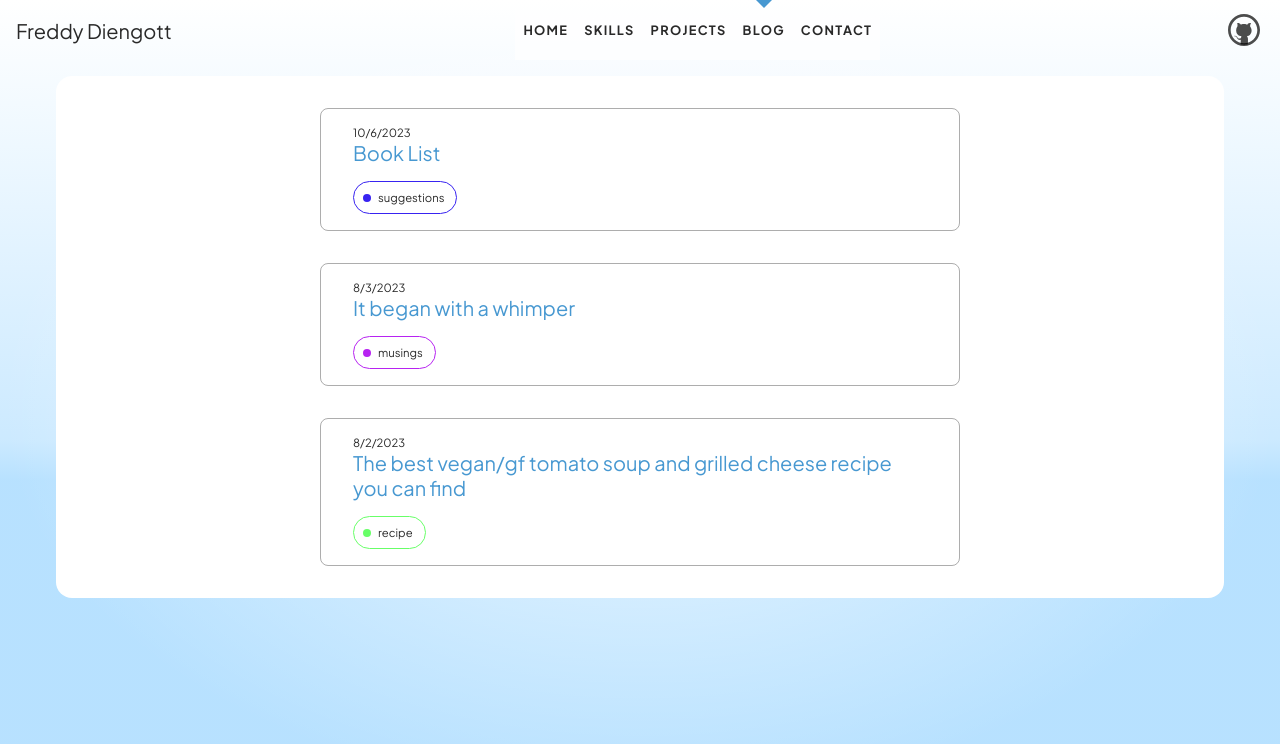
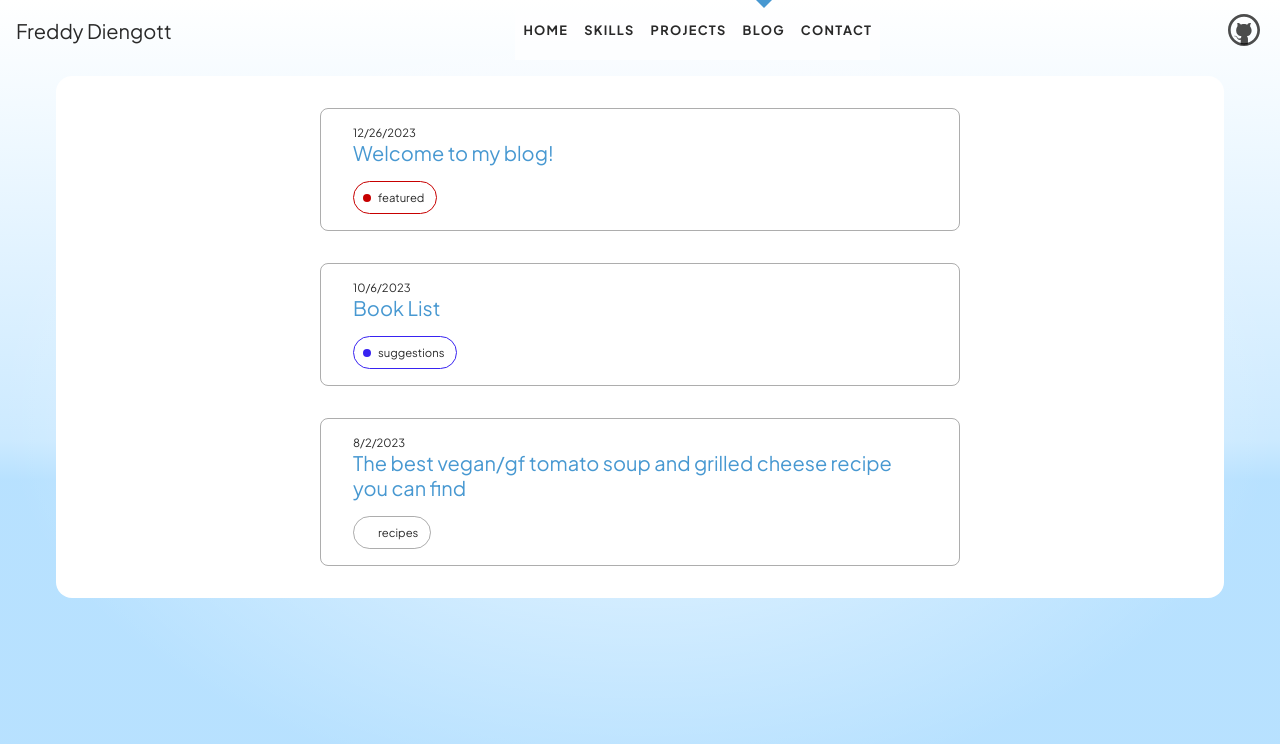
Before and after one commit to fdiengott/portfolio-svelte, a SvelteKit app: page /blogs in a window 1280 px wide. Shown: the top 744 px of the page. Built offline with nearby package versions, Linux system fonts and the light colour scheme.

Commit message:
add welcome blog and add featured tag

```diff
--- a/src/routes/blogs/+page.svelte
+++ b/src/routes/blogs/+page.svelte
@@ -83,4 +83,7 @@
 	.article__tag.suggestions {
 		--tag-color: rgb(56, 35, 241);
 	}
+	.article__tag.featured {
+		--tag-color: rgb(199, 0, 0);
+	}
 </style>
--- /dev/null
+++ b/src/routes/blogs/articles/blogGuide.js
@@ -0,0 +1,9 @@
+const blogGuide = `
+# Welcome to my blog!
+
+If you are one of the few people that has found this page, welcome!
+
+This blog is intended to be a repository for some general knowledge on software engineering, increasingly machine learning, and a number of other random things. I don't intend to publicize this in any way, but it will hopefully have some helpful collections of information I've distilled from many sources. If you have any questions you can reach out to my on linked in or find my email through my resume.
+`;
+
+export default blogGuide;
--- a/src/routes/blogs/articles/index.js
+++ b/src/routes/blogs/articles/index.js
@@ -1,26 +1,33 @@
 // import ea from './ea';
 import tomatoSoup from './tomatoSoup';
-import beginning from './beginning';
+// import beginning from './beginning';
 import bookList from './bookList';
+import blogGuide from './blogGuide';
 
 const pages = {
+	blogGuide: {
+		title: 'Welcome to my blog!',
+		content: blogGuide,
+		date: '12/26/2023',
+		tags: ['featured']
+	},
 	bookList: {
 		title: 'Book List',
 		content: bookList,
 		date: '10/6/2023',
 		tags: ['suggestions']
 	},
-	beginning: {
-		title: 'It began with a whimper',
-		content: beginning,
-		date: '8/3/2023',
-		tags: ['musings']
-	},
+	// beginning: {
+	// 	title: 'It began with a whimper',
+	// 	content: beginning,
+	// 	date: '8/3/2023',
+	// 	tags: ['musings']
+	// },
 	tomatoSoup: {
 		title: 'The best vegan/gf tomato soup and grilled cheese recipe you can find',
 		content: tomatoSoup,
 		date: '8/2/2023',
-		tags: ['recipe']
+		tags: ['recipes']
 	}
 	// ea: {
 	// 	title: 'Some recent musings on my personal philosophy and effective altruism',
```
